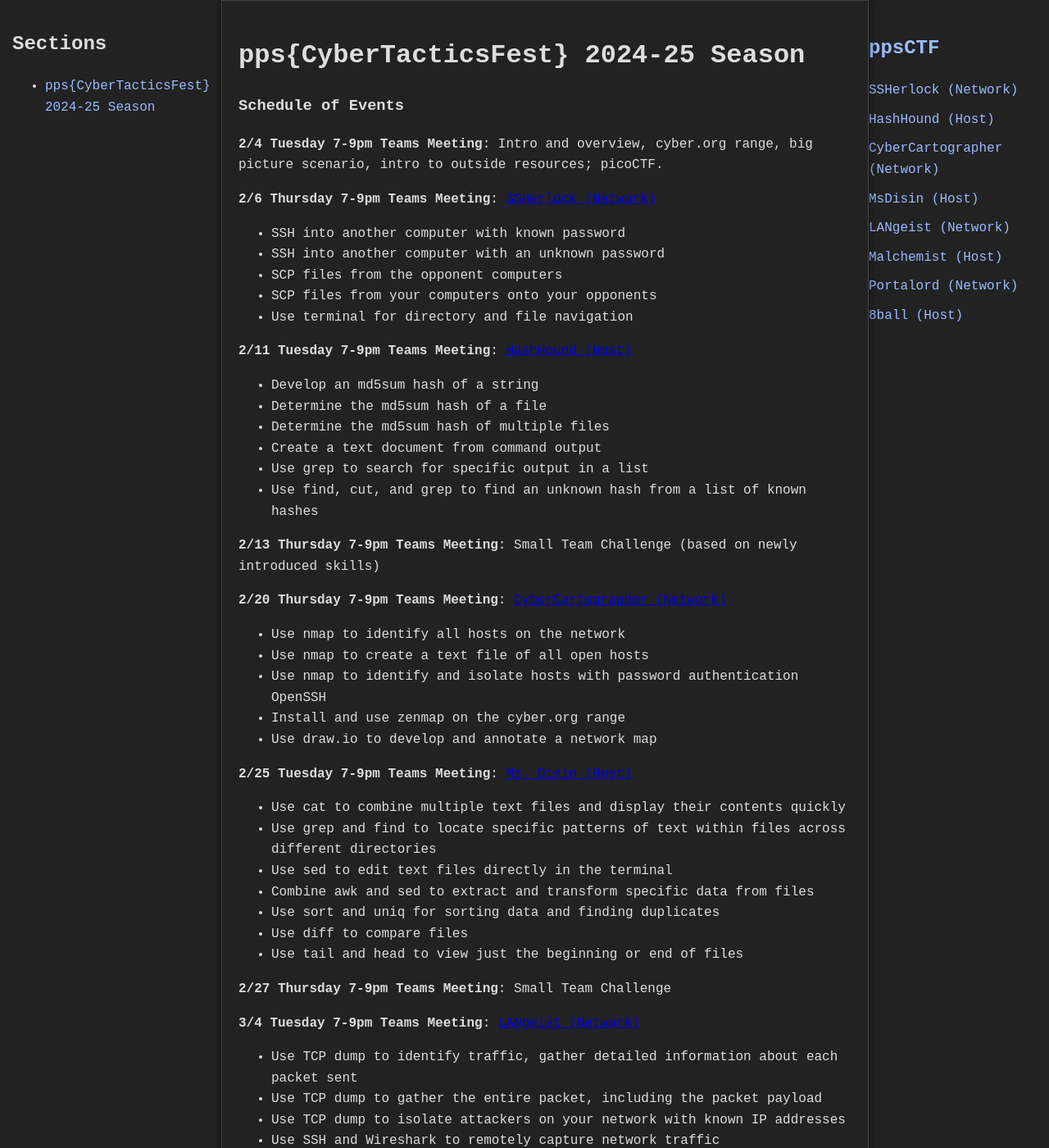
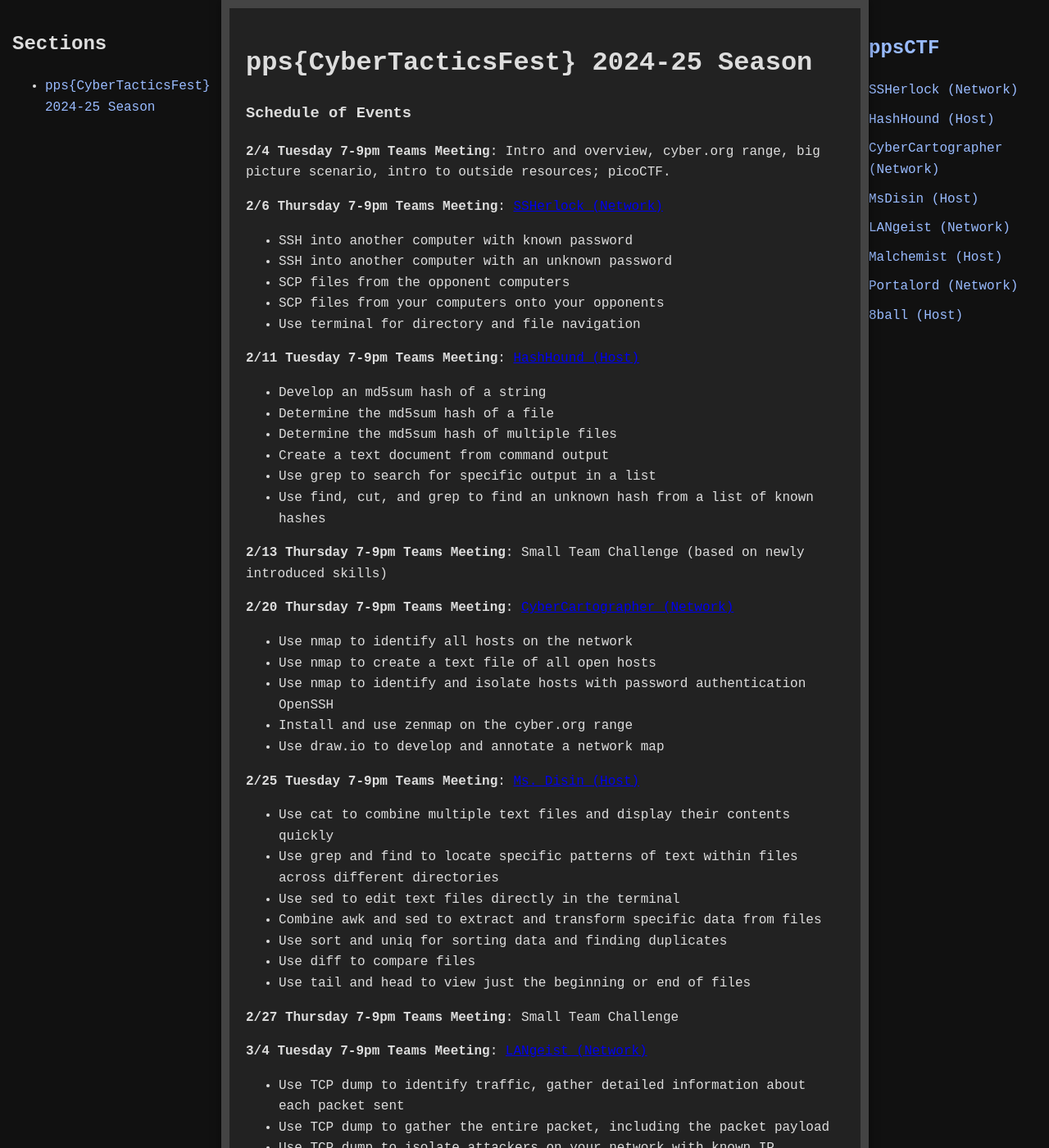
Before and after one commit to jboyce1/ppsCTF, a Jekyll site: the page built from index.md, in a window 1280 px wide and 1400 px high. Shown: the whole window at 82% size. Built offline with Jekyll 4.4.1, drawn with Linux system fonts in a browser that asks for light colours.

Commit message:
Update styles.css

```diff
--- a/assets/css/styles.css
+++ b/assets/css/styles.css
@@ -15,7 +15,7 @@
     top: 0;
     width: 200px;
     height: 100vh;
-    background-color: #222; /* Dark background for nav */
+    background-color: #111; /* Dark background for nav */
     color: #fff;
     padding: 20px 20px;
     overflow-y: auto; /* Allows scrolling within the navigation bar if needed */
@@ -50,7 +50,7 @@
     padding: 20px;
     max-width: calc(100% - 490px); /* Adjust width dynamically */
     min-height: 100vh;
-    border: 1px solid #444;
+    border: 10px solid #444;
     box-shadow: 0 0 10px rgba(0, 0, 0, 0.5);
 }
 
@@ -61,11 +61,11 @@
     top: 0;
     width: 250px;
     height: 100vh;
-    background: #222;
+    background: #111;
     color: white;
     padding: 15px;
     overflow-y: auto;
-    border-right: 2px solid #444;
+    border-right: 10px solid #444;
     z-index: 50; /* Behind main content */
 }
 
```
